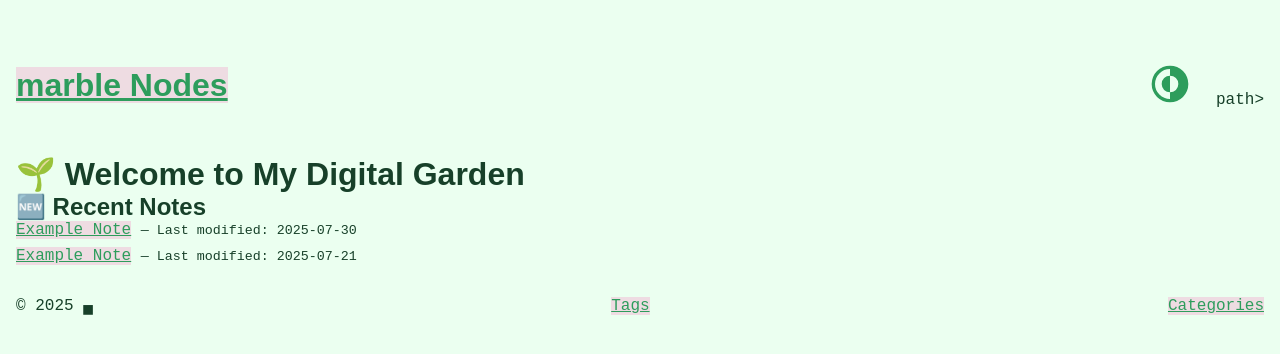
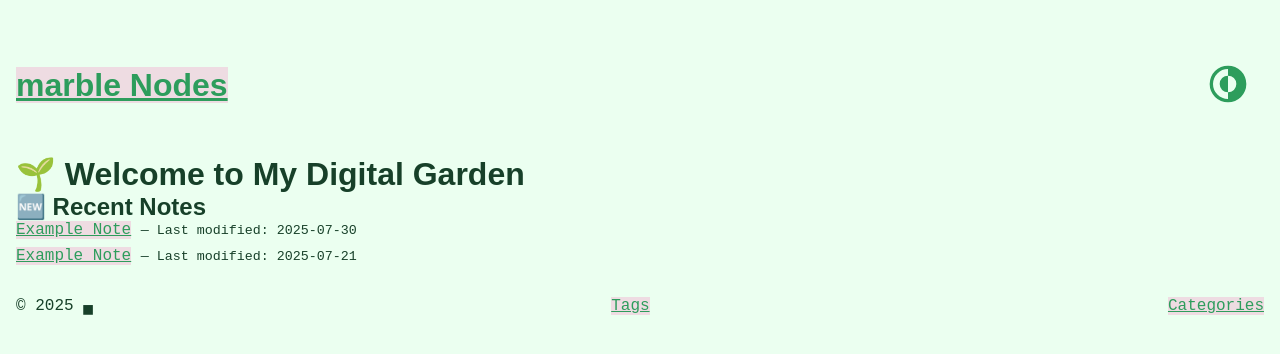
Before and after one commit to dduyg/5566677, a Jekyll site: the page built from index.md, in a window 1280 px wide. Shown: the top 354 px of the page. Built offline with Jekyll 4.4.1, drawn with Linux system fonts in a browser that asks for light colours; some web fonts are replaced.

Commit message:
Update default.html

```diff
--- a/_layouts/default.html
+++ b/_layouts/default.html
@@ -12,7 +12,7 @@
   <header>
     <h1><a href="{{ '/' | relative_url }}">{{ site.title }}</a></h1>
     <div>
-      <button id="theme-toggle" aria-label="Toggle theme"><span id="icon-wrapper"></span></button>                                                                                                             path></svg></button>
+      <button id="theme-toggle"><span id="icon-wrapper"></span></button>
     </div>
   </header>
 
```
